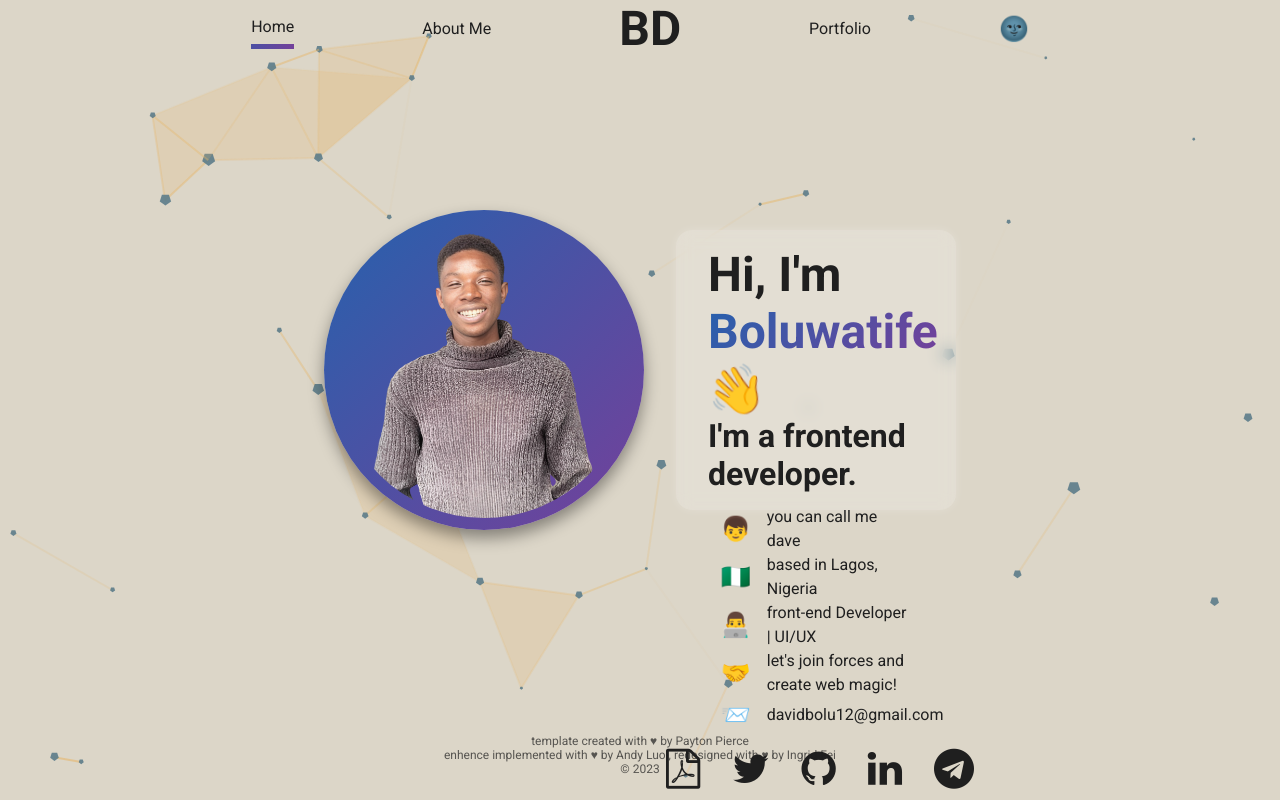
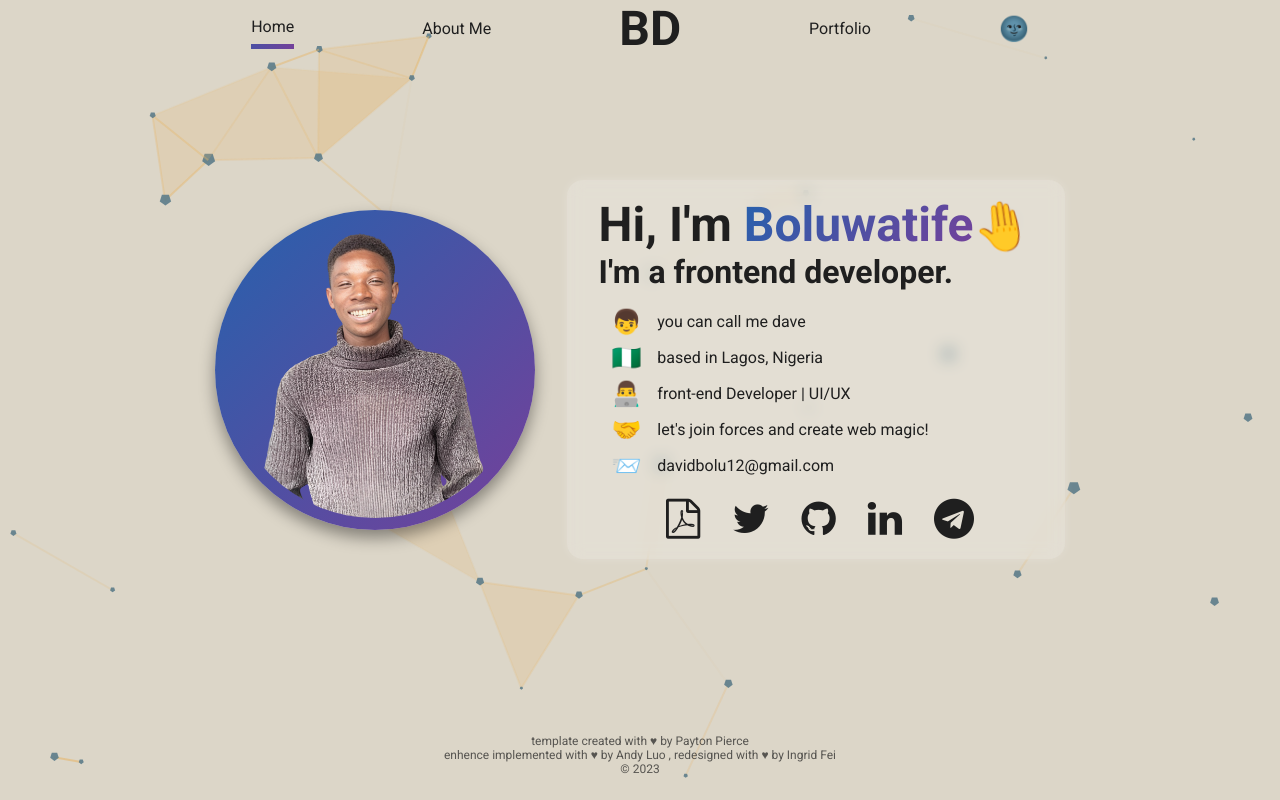
Before and after one commit to GIT-Gizmo/dave, a React (Create React App) app: page / in a window 1280 px wide. Built offline with nearby package versions, Linux system fonts and the light colour scheme.

Commit message:
self info width adjustment

```diff
--- a/src/components/home/Home.js
+++ b/src/components/home/Home.js
@@ -12,7 +12,7 @@ export default function Home({ darkMode }) {
     <Box
       component={'main'}
       display={'flex'}
-      flexDirection={{ xs: 'column', md: 'column', lg:'row' }}
+      flexDirection={{ xs: 'column', md: 'row' }}
       alignItems={'center'}
       justifyContent={'center'}
       minHeight={'calc(100vh - 175px)'}
@@ -23,8 +23,8 @@ export default function Home({ darkMode }) {
         style={{ background: info.gradient, objectFit: 'cover' }}
         component={'img'}
         src={me}
-        width={{ xs: '10vh', md: '40vh' }}
-        height={{ xs: '10vh', md: '40vh' }}
+        width={{ xs: '35vh', md: '40vh' }}
+        height={{ xs: '35vh', md: '40vh' }}
         borderRadius={'50%'}
         p={'0.75rem'}
         mb={{ xs: '1rem', sm: 0 }}
@@ -42,8 +42,6 @@ export default function Home({ darkMode }) {
           padding: '1rem 2rem',
           transition: 'all 0.3s ease',
         }}
-        width={{ xs: '35vh' }}
-        height={{ xs: '35vh' }}
       >
         <h1>
           Hi, I'm{' '}
@@ -56,7 +54,7 @@ export default function Home({ darkMode }) {
           >
             {info.firstName}
           </span>
-          <span className={Style.hand}>👋</span>
+          <span className={Style.hand}>🤚</span>
         </h1>
         <h2>I'm {info.position}.</h2>
         <Box component={'ul'} p={'0.8rem'}>
@@ -78,3 +76,75 @@ export default function Home({ darkMode }) {
     </Box>
   );
 }
+
+// export default function Home({ darkMode }) {
+//   return (
+//     <Box
+//       component={'main'}
+//       display={'flex'}
+//       flexDirection={{ xs: 'column', md: 'column', lg:'row' }}
+//       alignItems={'center'}
+//       justifyContent={'center'}
+//       minHeight={'calc(100vh - 175px)'}
+//     >
+//       <Box
+//         className={classNames(Style.avatar, Style.shadowed)}
+//         alt={'image of developer'}
+//         style={{ background: info.gradient, objectFit: 'cover' }}
+//         component={'img'}
+//         src={me}
+//         width={{ xs: '10vh', md: '40vh' }}
+//         height={{ xs: '10vh', md: '40vh' }}
+//         borderRadius={'50%'}
+//         p={'0.75rem'}
+//         mb={{ xs: '1rem', sm: 0 }}
+//         mr={{ xs: 0, md: '2rem' }}
+//       />
+//       <Box
+//         style={{
+//           borderRadius: '1rem',
+//           background: darkMode ? 'rgba(0, 0, 0, 0.2)' : 'rgba(255, 255, 255, 0.2)',
+//           boxShadow: darkMode
+//             ? '0 0 10px 0 rgba(0, 0, 0, 0.2)'
+//             : '0 0 10px 0 rgba(255, 255, 255, 0.2)',
+//           backdropFilter: 'blur(8px)',
+//           WebkitBackdropFilter: 'blur(8px)',
+//           padding: '1rem 2rem',
+//           transition: 'all 0.3s ease',
+//         }}
+//         width={{ xs: '35vh' }}
+//         height={{ xs: '35vh' }}
+//       >
+//         <h1>
+//           Hi, I'm{' '}
+//           <span
+//             style={{
+//               background: info.gradient,
+//               WebkitBackgroundClip: 'text',
+//               WebkitTextFillColor: 'transparent',
+//             }}
+//           >
+//             {info.firstName}
+//           </span>
+//           <span className={Style.hand}>👋</span>
+//         </h1>
+//         <h2>I'm {info.position}.</h2>
+//         <Box component={'ul'} p={'0.8rem'}>
+//           {info.miniBio.map((bio, index) => (
+//             <EmojiBullet key={index} emoji={bio.emoji} text={bio.text} />
+//           ))}
+//         </Box>
+//         <Box
+//           display={'flex'}
+//           gap={'1.5rem'}
+//           justifyContent={'center'}
+//           fontSize={{ xs: '2rem', md: '2.5rem' }}
+//         >
+//           {info.socials.map((social, index) => (
+//             <SocialIcon key={index} link={social.link} icon={social.icon} label={social.label} />
+//           ))}
+//         </Box>
+//       </Box>
+//     </Box>
+//   );
+// }
```
